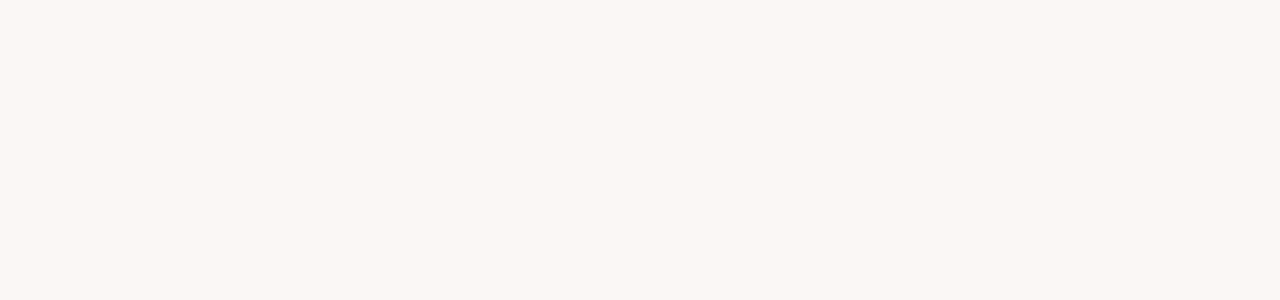
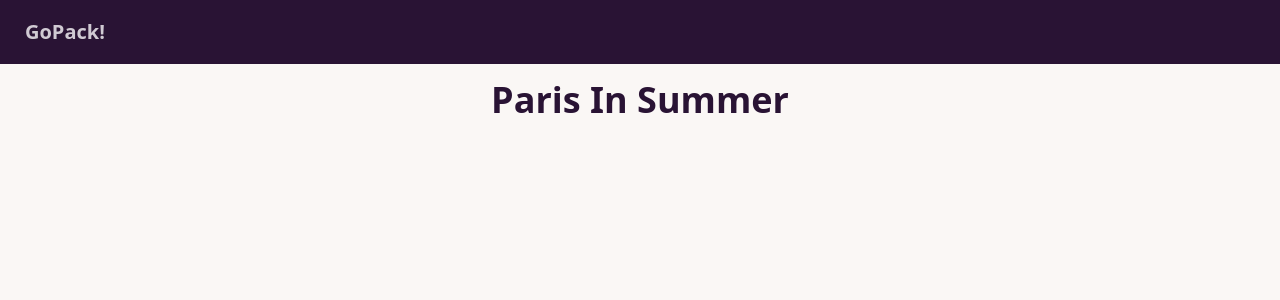
Before and after one commit to henlam1/GoPack, a React app in the folder client/: page /packing-list/1 in a window 1280 px wide. Before the commit this address had no page. Shown: the top 300 px of the page. Built offline with nearby package versions, Linux system fonts and the light colour scheme; the HTML template or start-up script is replaced by a standard one.

Commit message:
adding tailwind typography and read the route param

```diff
--- a/client/package.json
+++ b/client/package.json
@@ -15,6 +15,7 @@
   },
   "devDependencies": {
     "@eslint/js": "^9.8.0",
+    "@tailwindcss/typography": "^0.5.15",
     "@types/react": "^18.3.3",
     "@types/react-dom": "^18.3.0",
     "@vitejs/plugin-react": "^4.3.1",
--- a/client/src/App.tsx
+++ b/client/src/App.tsx
@@ -1,10 +1,10 @@
 // import { BrowserRouter, Routes, Route } from "react-router-dom";
-import { useState } from 'react';
 import Landing from "./pages/Landing";
 import Creation from "./pages/Creation";
 import './App.css'
-import Layout from './components/Layout';
 import { BrowserRouter as Router, Routes, Route } from 'react-router-dom';
+import PackingList from './pages/PackingList';
+import Layout from "./components/Layout";
 
 
 export default function App() {
@@ -15,10 +15,9 @@ export default function App() {
         <Route path="/" element={<Layout />}>
           <Route index element={<Landing />} />
           <Route path="/create" element={<Creation />} />
-          {/* <Route path="/list/:name" element={<Contact />} /> */}
+          <Route path="/packing-list/:id" element={<PackingList />} />
         </Route>
       </Routes>
     </Router>
-
   )
 }
--- a/client/src/components/AllPackingLists.tsx
+++ b/client/src/components/AllPackingLists.tsx
@@ -1,5 +1,5 @@
 
-export default function AllPackingLists(){
+export default function AllPackingLists({onPackingListClick}){
     const allPackingLists = [
         {
             id: 0,
@@ -10,12 +10,12 @@ export default function AllPackingLists(){
             name: "Paris In Summer"
         },
         {
-            id: 3,
+            id: 2,
             name: "London In Fall"
         },
     ]
     const listItems = allPackingLists.map( packingList =>
-        <PackingListButton packingList={packingList} />
+        <PackingListButton packingList={packingList} onPackingListClick={() => onPackingListClick(packingList.id)}/>
     )
     return(
         <>
@@ -24,10 +24,11 @@ export default function AllPackingLists(){
     )
 }
 
-function PackingListButton({packingList}) {
+function PackingListButton({packingList, onPackingListClick}) {
     return (
         <button key={packingList.id}
         className="btn btn-primary w-80"
+        onClick={onPackingListClick}
         >
             {packingList.name}
         </button>
--- a/client/src/components/Navbar.tsx
+++ b/client/src/components/Navbar.tsx
@@ -1,7 +1,7 @@
 export default function Navbar() {
     return (
         <div className="navbar bg-neutral text-neutral-content absolute inset-x-0 top-0">
-            <a className="btn btn-ghost text-xl">GoPack!</a>
+            <a className="btn btn-ghost text-xl" href="/">GoPack!</a>
         </div>
     )
 }
--- a/client/src/pages/Landing.tsx
+++ b/client/src/pages/Landing.tsx
@@ -1,15 +1,22 @@
 import AllPackingLists from "../components/AllPackingLists";
 import { useNavigate } from 'react-router-dom';
+import { useState } from 'react';
 
 export default function Landing(){
     const navigate = useNavigate();
+    const [selectedList, setSelectedList] = useState(0);
+
+    function handlePackingListClick(i) {
+        setSelectedList(i);
+        navigate("/packing-list/" + i)
+    }
 
     return(
         <div className="text-center">
             <div className="card w-96 shadow-xl card-bordered mx-auto">
                 <div className="card-body items-center text-center">
                     <div className="card-title">Packing Lists</div>
-                    <AllPackingLists />
+                    <AllPackingLists onPackingListClick={handlePackingListClick}/>
                     <button
                         className="btn btn-accent w-80"
                         type="submit"
--- /dev/null
+++ b/client/src/pages/PackingList.tsx
@@ -0,0 +1,27 @@
+import { useParams } from 'react-router';
+
+export default function PackingList() {
+    const allPackingLists = [
+        {
+            id: 0,
+            name: "Coppenhagen in Winter"
+        },
+        {
+            id: 1,
+            name: "Paris In Summer"
+        },
+        {
+            id: 2,
+            name: "London In Fall"
+        },
+    ]
+
+    const {id} = useParams();
+    console.log(id);
+
+    return (
+        <div className="prose mx-auto">
+            <h1>{allPackingLists[id].name}</h1>
+        </div>
+    );
+}
--- a/client/tailwind.config.js
+++ b/client/tailwind.config.js
@@ -9,7 +9,7 @@ export default {
   theme: {
     extend: {},
   },
-  plugins: [require('daisyui')],
+  plugins: [require("@tailwindcss/typography"), require('daisyui')],
   daisyui: {
     themes: ["cupcake"],
   },
```
Also changed, not shown: 1 other file (tests, documents, lock files or other folders).
